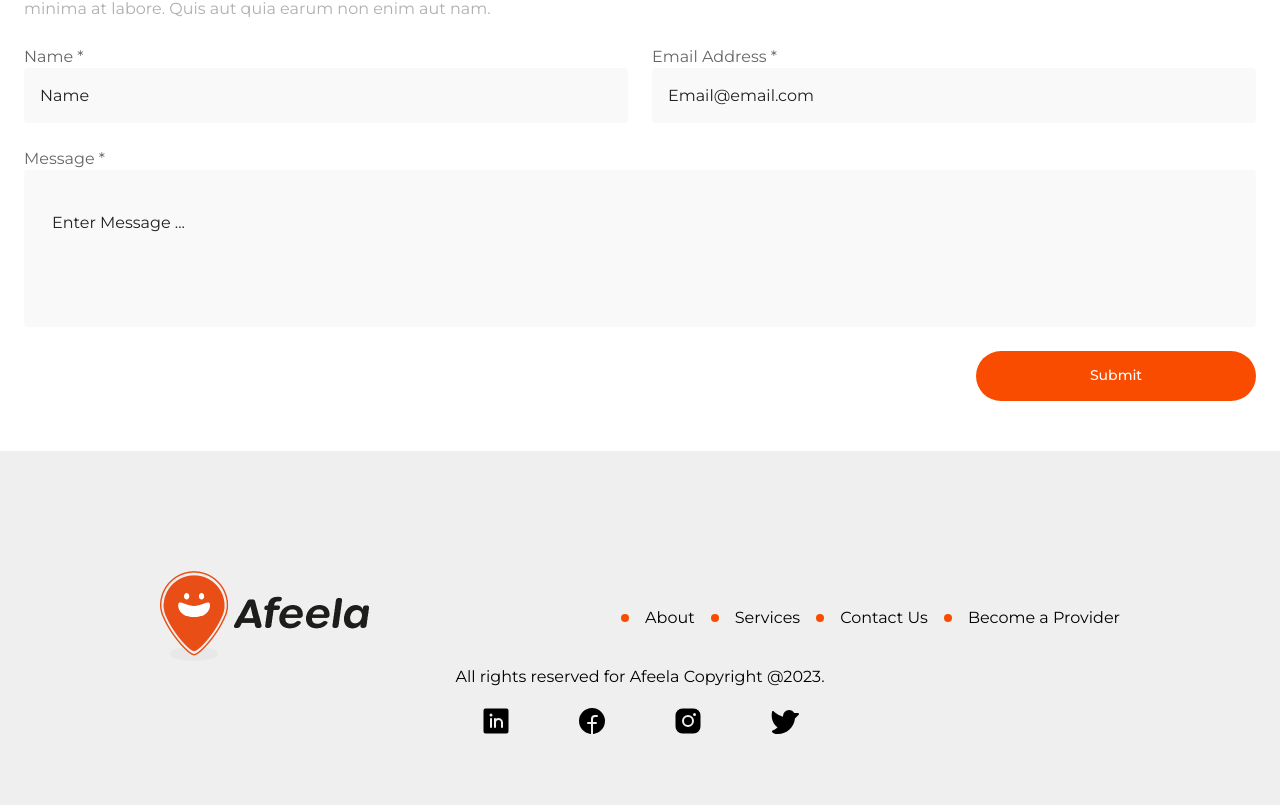
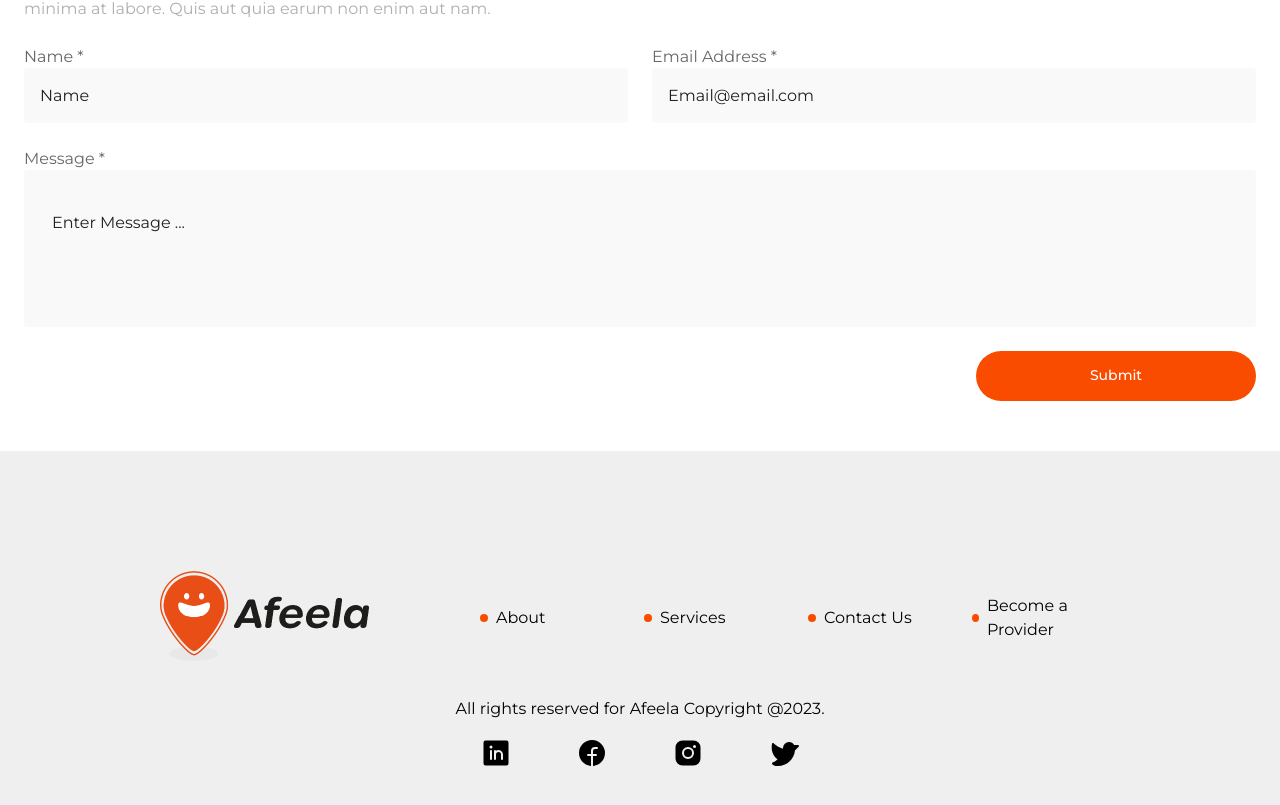
Before and after one commit to YahyaZaki12/deploy-test, a Next.js app: page / in a window 1280 px wide. Shown: the part 4738-5543 px from the top of the page. Built offline with nearby package versions, Linux system fonts and the light colour scheme.

Commit message:
footer responsive enhanced

```diff
--- a/src/components/Footer.tsx
+++ b/src/components/Footer.tsx
@@ -1,5 +1,5 @@
 import React from 'react'
-import { Box } from '@mui/material';
+import { Box, useMediaQuery } from '@mui/material';
 import Image from 'next/image';
 import { useTheme } from '@mui/material';
 import { Grid } from '@mui/material';
@@ -28,26 +28,37 @@ const footer_links = [
 
 const Footer = () => {
     const theme = useTheme()
+    const mdMatches = useMediaQuery('(min-width:900px)');
+    const smMatches = useMediaQuery('(min-width:600px)');
+
     return <>
         <Grid
             container
             alignItems={"center"}
             justifyContent={"space-between"}
+            rowGap={4}
             sx={{
                 width: "100%",
                 maxHeight: "380px",
-                padding: "120px 160px",
+                padding: {
+                    xs:"60px 80px"
+                    , md: "120px 160px"
+                },
                 backgroundColor: `${theme.palette.secondary.main}`
             }}
         >
-            <Grid item xs={4}>
-                <Image src={"/images/Logo@2x.png"} width={209} height={90} alt={"Afeela Logo"} />
+            <Grid item xs={2} md={4}>
+                <Image src={"/images/Logo@2x.png"}
+                    width={mdMatches ? `${209}` : smMatches ? 150 : 150}
+                    height={mdMatches ? `${90}` : smMatches ? 60 : 60}
+
+                    alt={"Afeela Logo"} />
             </Grid>
-            <Grid item>
-                <Stack direction={"row"} gap={2} alignItems={"center"}>
-
+            <Grid item xs={6} md={true}>
+                <Stack direction={{ xs: "column", md: "row" }} gap={2} justifyContent={"center"} sx={{ width: "100%" }} alignItems={"center"}>
                     {footer_links.map((link) => {
                         return <>
+                            <Stack direction={"row"} alignItems={"center"} gap={1} sx={{ width: "100%" }}>
                                 <Box
                                     sx={{
                                         height: "8px",
@@ -58,6 +69,7 @@ const Footer = () => {
                                 <Typography sx={{ font: "normal normal medium 20px/20px Montserrat" }}>
                                     {link.name}
                                 </Typography>
+                            </Stack>
                         </>
                     })}
                 </Stack>
--- a/src/components/Header.tsx
+++ b/src/components/Header.tsx
@@ -1,5 +1,5 @@
 import React from 'react'
-import { Stack, Grid, Box, List, ListItem, Button, useTheme } from "@mui/material"
+import { Stack, Grid, Box, List, ListItem, Button, useTheme, useMediaQuery } from "@mui/material"
 import { Link, animateScroll as scroll } from 'react-scroll'
 import Image from 'next/image'
 
@@ -28,6 +28,8 @@ const header_sections = [
 
 const Header = () => {
     const theme = useTheme()
+    const smMatches = useMediaQuery('(min-width:900px)');
+
     return <>
         <Grid
             container
@@ -39,6 +41,8 @@ const Header = () => {
             <Grid item xs={2}>
                 <Image src={"/images/Logo@2x.png"} alt={"Afeea Logo"} width={160} height={70} />
             </Grid>
+            {smMatches &&
+                <>
                     <Grid item xs={true}>
                         <List
                             sx={{
@@ -81,6 +85,8 @@ const Header = () => {
                             <Button variant='contained' sx={{ margin: "16px 40px", width: "auto" }}> Download The App</Button>
                         </Link>
                     </Grid>
+                </>
+            }
         </Grid >
     </>
 }
```
Lines whose indentation alone changed are shown as unchanged.
